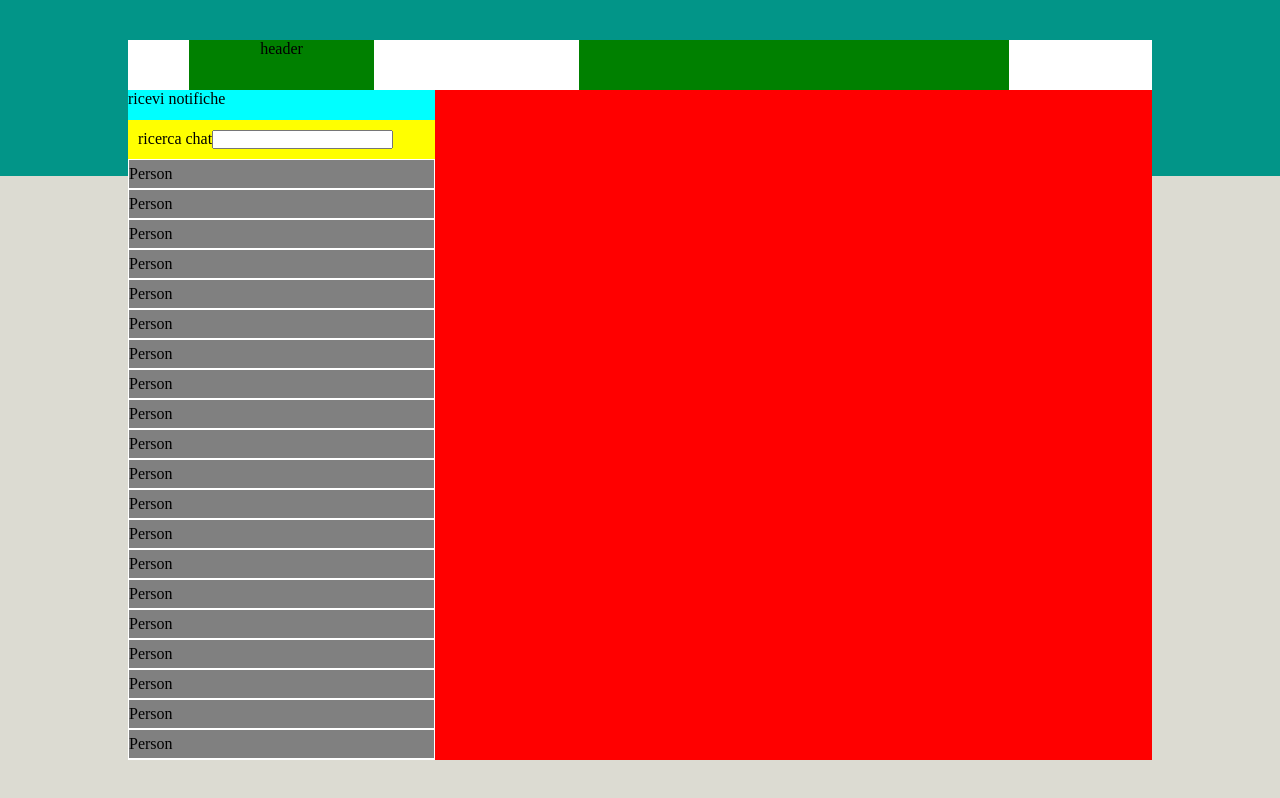
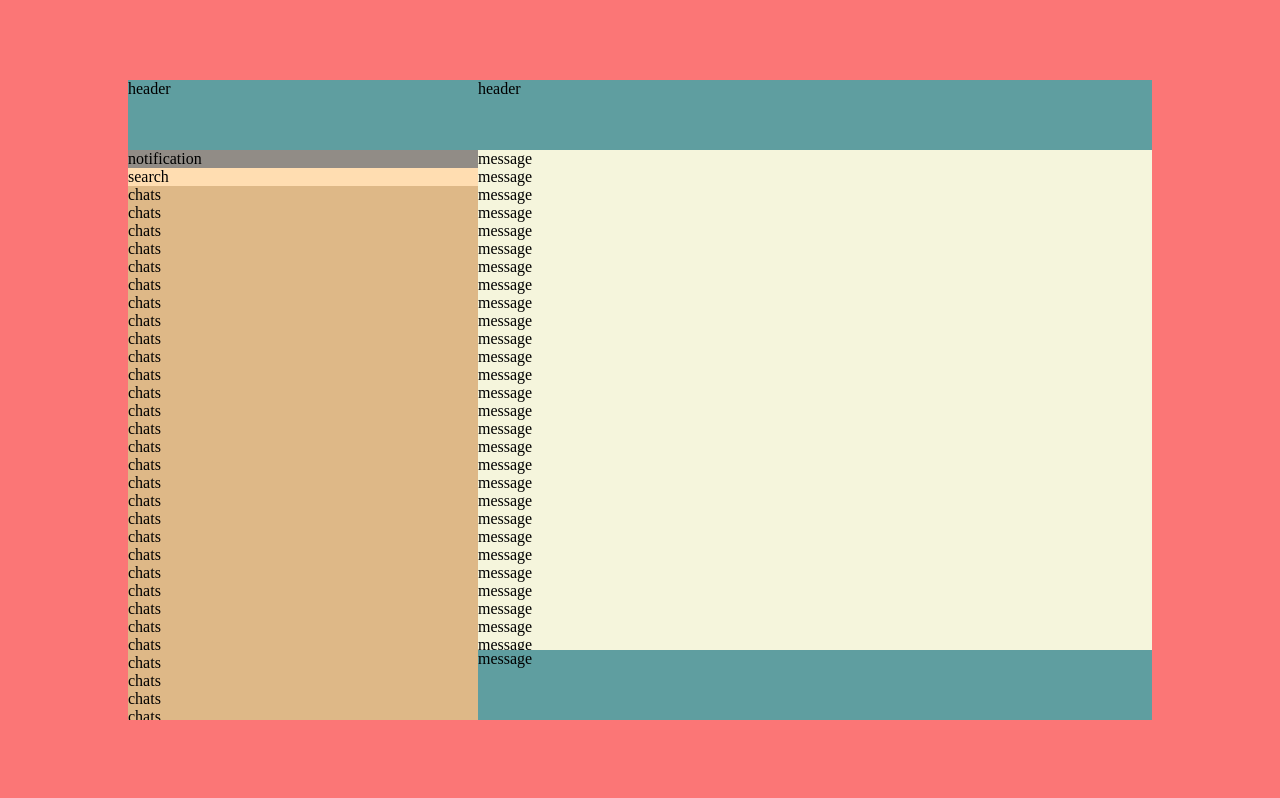
Before and after one commit to LivingtonMerello98/html-css-boolzapp, a plain HTML site: page index.html in a window 1280 px wide. Drawn offline with Linux system fonts and the light colour scheme.

Commit message:
[UPD] correction

```diff
--- a/css/components.css
+++ /dev/null
@@ -1,97 +0,0 @@
-/*root color*/
-
-:root {
-    --background-color: #D9DBD4;
-  }
-
-  .container{
-    width: 80%;
-    max-height: 90%;
-    background-color: yellow;
-    margin: auto;
-    overflow: hidden;
-}
-
-/*row*/
-.row{
-    display: flex;
-    flex-wrap: wrap;
-}
-
-/*square*/
-.square{
-    width: 20%;
-    height: 50px;
-    background-color: rgb(255, 255, 255);
-}
-
-/*bar*/
-  .aside-bar{
-    width: 30%;
-    height: 100%;
-    display: flex;
-    flex-direction: column;
-  }
-
-  .content-bar{
-    background-color: red;
-    flex-grow: 1;
-  }
-
-/*height*/
-  .h-40{
-    height:60%;
-  }
-
-  .h-60{
-    height:calc(60% / 3);
-  }
-
-
-/*common class*/
-
-.height{
-  height: 40px;
-}
-
-  .header{
-    background-color: green;
-    height: 50px;
-    display: flex;
-    justify-content:space-between ;
-    flex-shrink: 0;
-  }
-
-
-/*aside class*/
-  .notification{
-    background-color: aqua;
-    height: 30px;
-    display: flex;
-    flex-shrink: 0;
-  }
-
-  .search-bar{
-    display: flex;
-    background-color: yellow;
-    height: 10%;
-    padding: 10px;
-    flex-shrink: 0;
-  }
-
-.search-container{
-  height: calc(100% - 80px);
-  display: flex;
-  flex-direction: column;
-  flex-shrink: 0;
-  overflow-y: auto;
-}
-
-
-/*list*/
-
-.person{
-  padding: 5px 0px;
-  background-color: grey;
-  border: 1px solid white;
-}
--- /dev/null
+++ b/css/partials/commons.css
@@ -0,0 +1,118 @@
+
+/*mobile first*/
+*{
+  margin: 0;
+  padding: 0;
+  box-sizing: border-box;
+}
+
+
+body{
+  height: 100vh;
+  display: flex;
+  background-color: yellow;
+  /* background: linear-gradient(to bottom, #029588 22%, #DCDBD2 22%);; */
+
+}
+
+.container{
+  width: 100%;
+  display: flex;
+  background-color: aqua;
+}
+
+.sidebar{
+  display: none;
+  background-color: aquamarine;
+}
+
+.content{
+  flex-grow: 1;
+  overflow: hidden;
+  background-color:beige;
+}
+
+header{
+  background-color:cadetblue;
+  height: 70px;
+  flex-shrink: 0;
+}
+
+.conversation{
+  height: calc(100% - 140px);
+  overflow-y: auto;
+}
+
+.message{
+  height: 70px;
+  background-color: cadetblue;
+  flex-shrink: 0;
+}
+
+
+
+
+
+
+
+
+
+
+
+
+
+
+
+
+
+
+
+
+
+
+
+
+
+
+
+
+
+
+
+
+
+
+
+
+
+
+
+
+
+
+
+
+
+
+
+
+
+
+
+
+
+
+
+
+
+
+
+
+/*reset style*/
+ul{
+  list-style-type: none;
+}
+
+a{
+  text-decoration: none;
+}
--- /dev/null
+++ b/css/partials/responsive.css
@@ -0,0 +1,72 @@
+/*mediaquerie mobile*/
+
+
+/* fino a che la viewport sarà di 576px sarà con questo layout---> mobile */
+
+
+/**********
+responsive
+**********/
+
+
+/* extra small */
+
+/*---------------tablet viewport-----------------------*/
+@media screen and (min-width: 576px){
+
+    body{
+        background-color: blanchedalmond;
+    }
+
+    .container{
+        display: flex; /*affianca i contenuti */
+        width: 80%;
+        height: 80%;
+        margin: auto;
+    }
+
+    .sidebar{
+        display: flex;
+        flex-direction: column;
+        flex-shrink: 0;
+        /* overflow: hidden; */
+
+    }
+
+
+    /* display none tablet viewport */
+    .notification{
+        background-color:rgb(145, 140, 134);
+        display: none;
+    }
+    .search{
+        background-color:rgb(255, 221, 177);
+        display: none;
+    }
+
+    .chats{
+        background-color:burlywood;
+        overflow-y: auto;
+    }
+
+  }
+
+  /* -------------------desktop  viewport -----------------------------*/
+  @media screen and (min-width: 992px){
+    body{
+        background-color: rgb(251, 118, 118);
+    }
+
+    .sidebar{
+        width: 350px;
+    }
+
+    .notification{
+        background-color:rgb(145, 140, 134);
+        display: block;
+    }
+    .search{
+        background-color:rgb(255, 221, 177);
+        display: block;
+    }
+  }
--- a/css/utility.css
+++ b/css/partials/utility.css
@@ -1,18 +1,4 @@
-* {
-    margin: 0;
-    padding: 0;
-    box-sizing: border-box;
-}
 
-body{
-    font-size: 16px;
-    font-weight: 300;
-    font-style: normal;
-    height: 100vh;
-    width: 100vw;
-    display: flex;
-    background: linear-gradient(to bottom, #029588 22%, #DCDBD2 22%);;
-}
 
 
 /*text size*/
--- a/css/style.css
+++ b/css/style.css
@@ -1,4 +1,4 @@
 /*import css files*/
-@import url('./utility.css');
-@import url('./components.css');
-@import url('./responsive.css');
+@import url('./partials/utility.css');
+@import url('./partials/commons.css');
+@import url('./partials/responsive.css');
--- a/index.html
+++ b/index.html
@@ -10,67 +10,98 @@
     <title>Boolzap</title>
 </head>
 <body>
-    <main class="container">
-        <div class="row">
-            <div class="aside-bar">
-                <!-- header -->
-                <div class=" header">
-                    <div class=" square border"></div>
-                    <span>header</span>
-                    <div class=" square border"></div>
-                </div>
-                <!-- ricevi notifiche -->
-                <div class="notification">
-                    <span>ricevi notifiche</span>
-                </div>
-                <!-- ricerca chat -->
-                <div class="search-bar">
-                    <span>ricerca chat</span>
-                    <input type="text">
-                </div>
-                <!-- scroll container bar chat -->
-                <div class="search-container
-                bg-light-blue">
-                    <ul>
-                        <li class="person">Person</li>
-                        <li class="person">Person</li>
-                        <li class="person">Person</li>
-                        <li class="person">Person</li>
-                        <li class="person">Person</li>
-                        <li class="person">Person</li>
-                        <li class="person">Person</li>
-                        <li class="person">Person</li>
-                        <li class="person">Person</li>
-                        <li class="person">Person</li>
-                        <li class="person">Person</li>
-                        <li class="person">Person</li>
-                        <li class="person">Person</li>
-                        <li class="person">Person</li>
-                        <li class="person">Person</li>
-                        <li class="person">Person</li>
-                        <li class="person">Person</li>
-                        <li class="person">Person</li>
-                        <li class="person">Person</li>
-                        <li class="person">Person</li>
-                        <li class="person">Person</li>
-                        <li class="person">Person</li>
-                        <li class="person">Person</li>
-                        <li class="person">Person</li>
-                        <li class="person">Person</li>
-                        <li class="person">Person</li>
-                        <li class="person">Person</li>
-                        <li class="person">Person</li>
-                        <li class="person">Person</li>
-                    </ul>
-                </div>
-            </div>
-            <div class="content-bar">
-                <div class="header bg-green j-between">
-                    <div class=" square"></div>
-                    <div class=" square"></div>
-                </div>
-            </div>
-        </div>
-    </main>
+   <div class="container">
+    <!-- left-col -->
+    <div class="sidebar">
+        <header>header</header>
+        <div class="notification">notification</div>
+        <div class="search">search</div>
+        <ul class="chats">
+            <li>chats</li>
+            <li>chats</li>
+            <li>chats</li>
+            <li>chats</li>
+            <li>chats</li>
+            <li>chats</li>
+            <li>chats</li>
+            <li>chats</li>
+            <li>chats</li>
+            <li>chats</li>
+            <li>chats</li>
+            <li>chats</li>
+            <li>chats</li>
+            <li>chats</li>
+            <li>chats</li>
+            <li>chats</li>
+            <li>chats</li>
+            <li>chats</li>
+            <li>chats</li>
+            <li>chats</li>
+            <li>chats</li>
+            <li>chats</li>
+            <li>chats</li>
+            <li>chats</li>
+            <li>chats</li>
+            <li>chats</li>
+            <li>chats</li>
+            <li>chats</li>
+            <li>chats</li>
+            <li>chats</li>
+            <li>chats</li>
+            <li>chats</li>
+            <li>chats</li>
+            <li>chats</li>
+            <li>chats</li>
+            <li>chats</li>
+            <li>chats</li>
+            <li>chats</li>
+            <li>chats</li>
+            <li>chats</li>
+            <li>chats</li>
+            <li>chats</li>
+        </ul>
+    </div>
+    <!-- right-col -->
+    <div class="content">
+        <header class="header">header</header>
+        <ul class="conversation">
+            <li>message</li>
+            <li>message</li>
+            <li>message</li>
+            <li>message</li>
+            <li>message</li>
+            <li>message</li>
+            <li>message</li>
+            <li>message</li>
+            <li>message</li>
+            <li>message</li>
+            <li>message</li>
+            <li>message</li>
+            <li>message</li>
+            <li>message</li>
+            <li>message</li>
+            <li>message</li>
+            <li>message</li>
+            <li>message</li>
+            <li>message</li>
+            <li>message</li>
+            <li>message</li>
+            <li>message</li>
+            <li>message</li>
+            <li>message</li>
+            <li>message</li>
+            <li>message</li>
+            <li>message</li>
+            <li>message</li>
+            <li>message</li>
+            <li>message</li>
+            <li>message</li>
+            <li>message</li>
+            <li>message</li>
+            <li>message</li>
+        </ul>
+        <div class="message">message</div>
+    </div>
+   </div>
 </body>
 </html>
```
